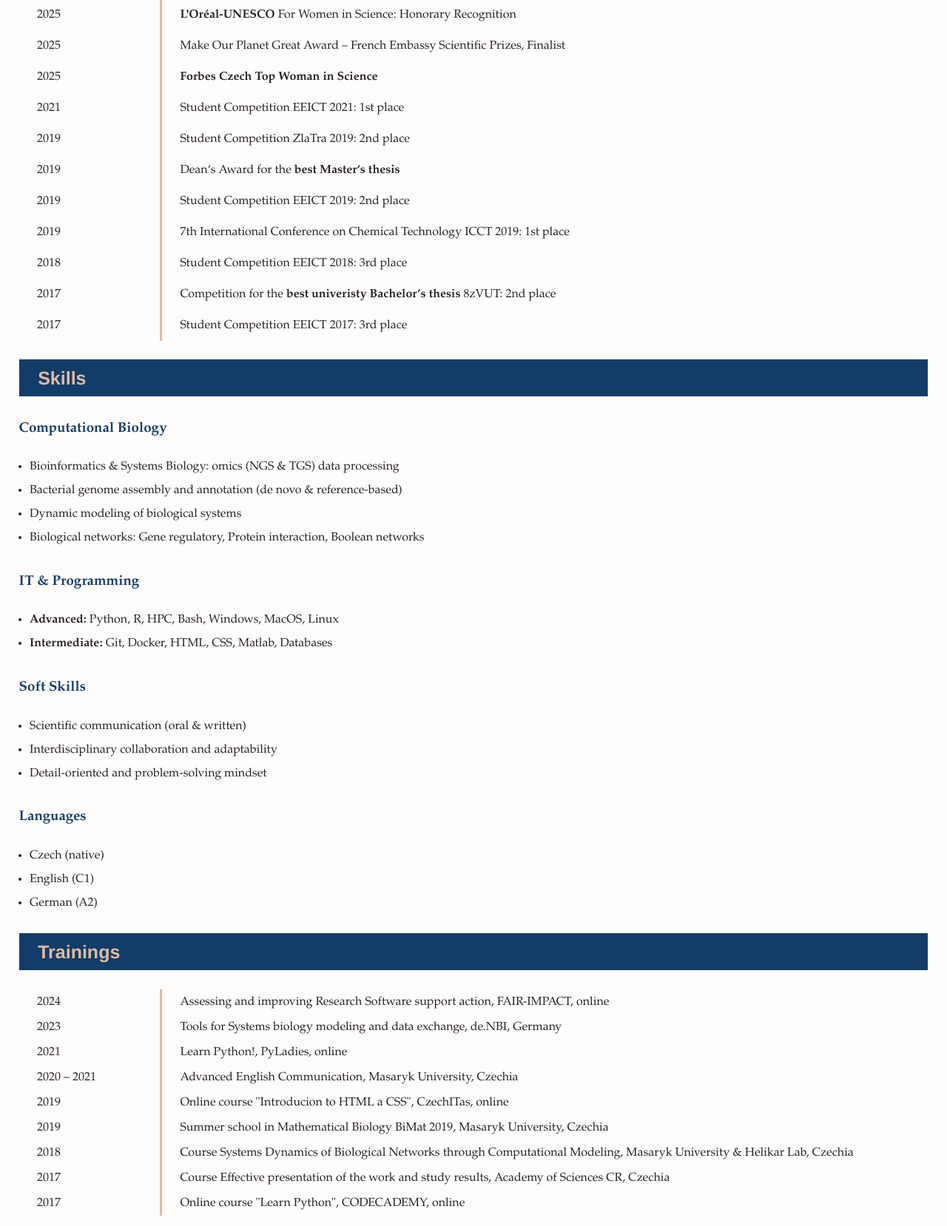
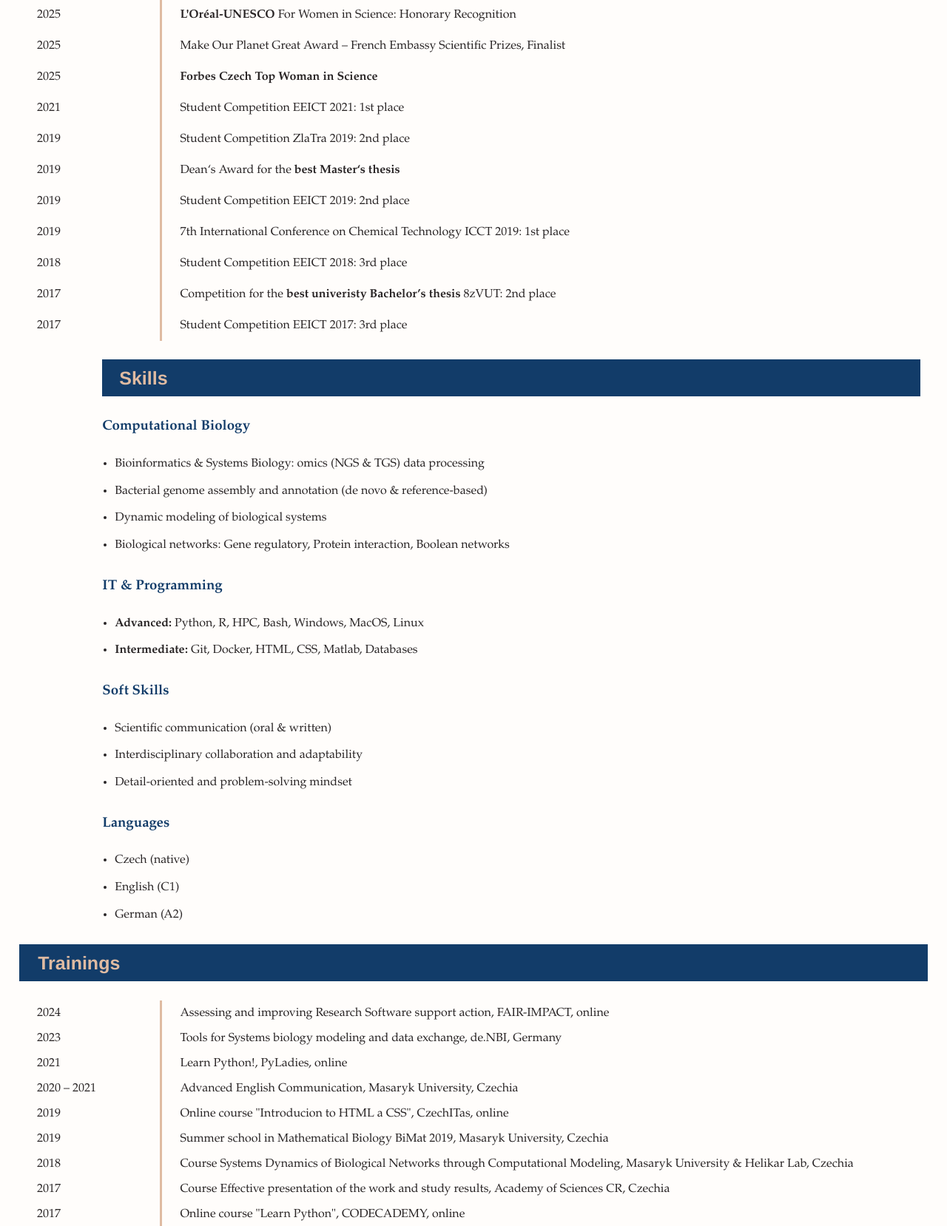
Before and after one commit to JanaMus/janamus.github.io, a PHP site: page / in a window 1280 px wide. Shown: the part 2976-4634 px from the top of the page at 74% size. Run offline with PHP 8.4, Linux system fonts and the light colour scheme.

Commit message:
Update style.css

```diff
--- a/style.css
+++ b/style.css
@@ -165,14 +165,14 @@ table tr td:last-child {
     padding-bottom: 1%;
 }
 
-.skills-list {
+.skills {
     width: 90%;
     margin: 1% 5%;
     padding-left: 4%;        /* posun odrážek víc doprava */
     list-style-type: disc;
 }
 
-.skills-list li {
+.skills li {
     margin-bottom: 0.5em;
     line-height: 1.8;
     text-align: justify;
```
